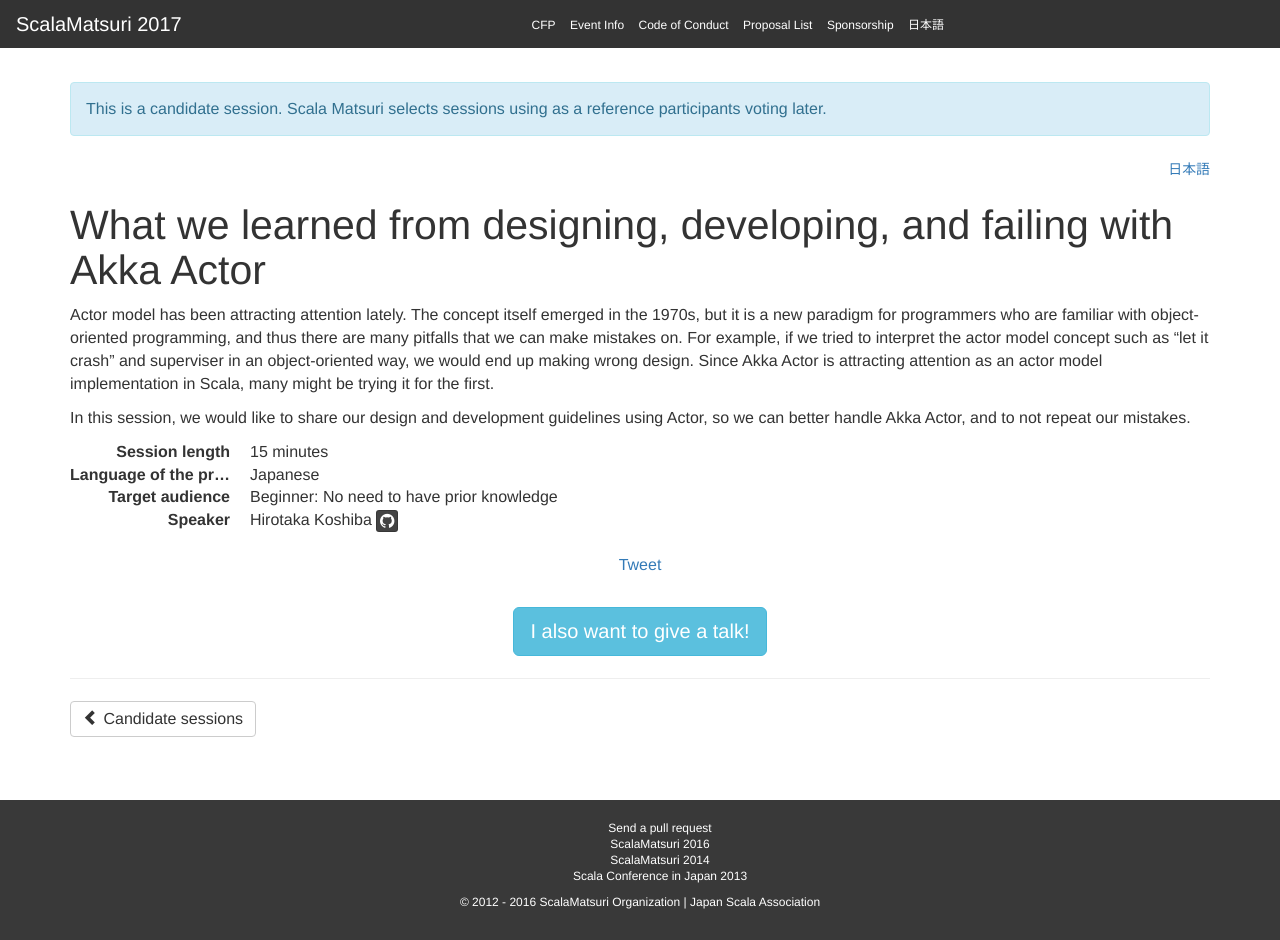
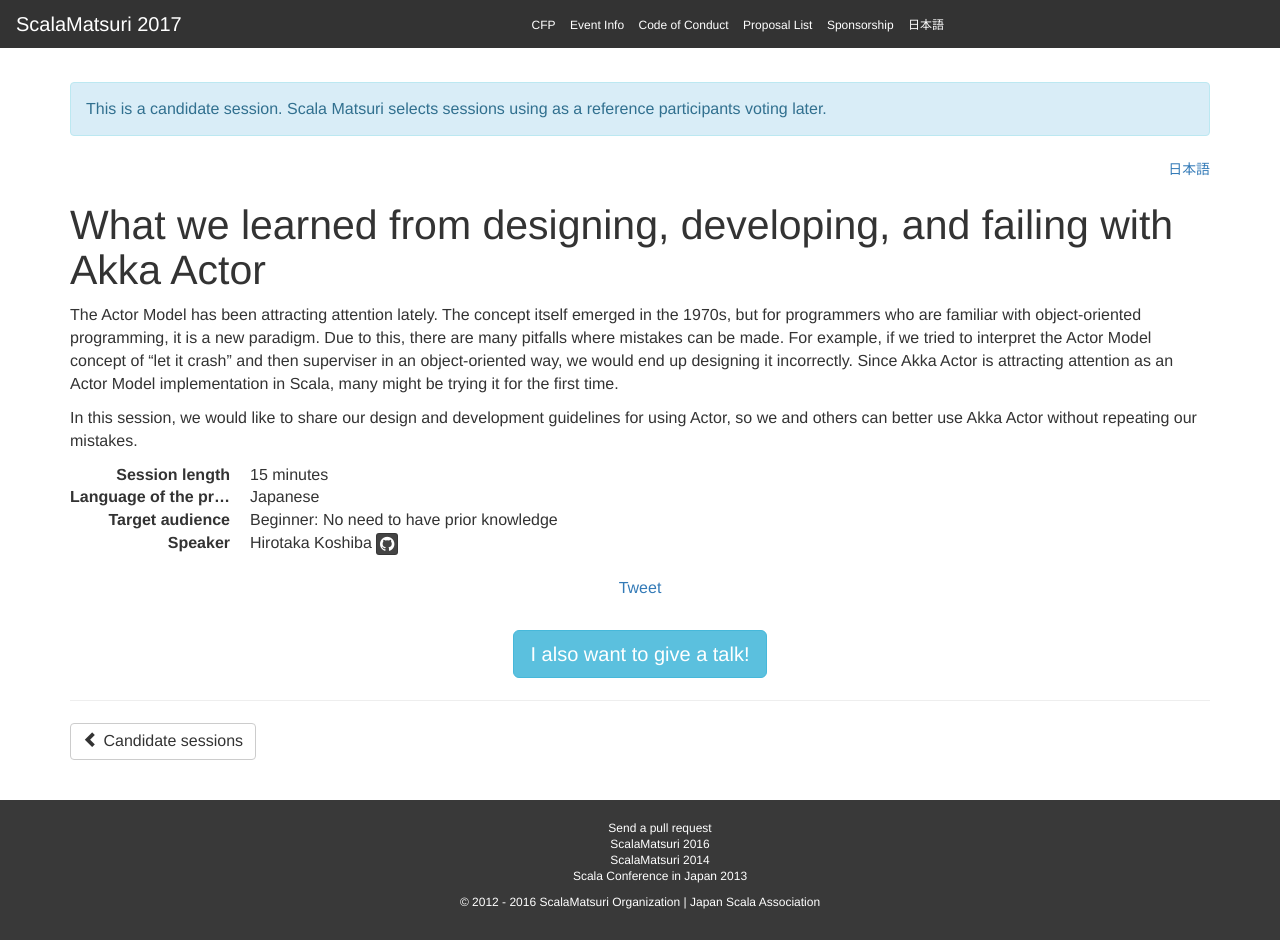
Before and after one commit to scalajp/2017.scalamatsuri.org, a Jekyll site: the page built from _candidates_en/HirotakaKoshiba_2.md, in a window 1280 px wide and 940 px high. Built offline with Jekyll 4.4.1, drawn with Linux system fonts in a browser that asks for light colours; nearby versions of some CDN libraries; comment, search, counter and statistics services are not loaded.

Commit message:
Update HirotakaKoshiba_2.md

```diff
--- a/_candidates_en/HirotakaKoshiba_2.md
+++ b/_candidates_en/HirotakaKoshiba_2.md
@@ -9,9 +9,9 @@
   - Tools
   - Best Practices
 ---
-Actor model has been attracting attention lately.
-The concept itself emerged in the 1970s, but it is a new paradigm for programmers who are familiar with object-oriented programming, and thus there are many pitfalls that we can make mistakes on.
-For example, if we tried to interpret the actor model concept such as "let it crash" and superviser in an object-oriented way, we would end up making wrong design.
-Since Akka Actor is attracting attention as an actor model implementation in Scala, many might be trying it for the first.
+The Actor Model has been attracting attention lately.
+The concept itself emerged in the 1970s, but for programmers who are familiar with object-oriented programming, it is a new paradigm. Due to this, there are many pitfalls where mistakes can be made.
+For example, if we tried to interpret the Actor Model concept of "let it crash" and then superviser in an object-oriented way, we would end up designing it incorrectly.
+Since Akka Actor is attracting attention as an Actor Model implementation in Scala, many might be trying it for the first time.
 
-In this session, we would like to share our design and development guidelines using Actor, so we can better handle Akka Actor, and to not repeat our mistakes.
+In this session, we would like to share our design and development guidelines for using Actor, so we and others can better use Akka Actor without repeating our mistakes.
```
